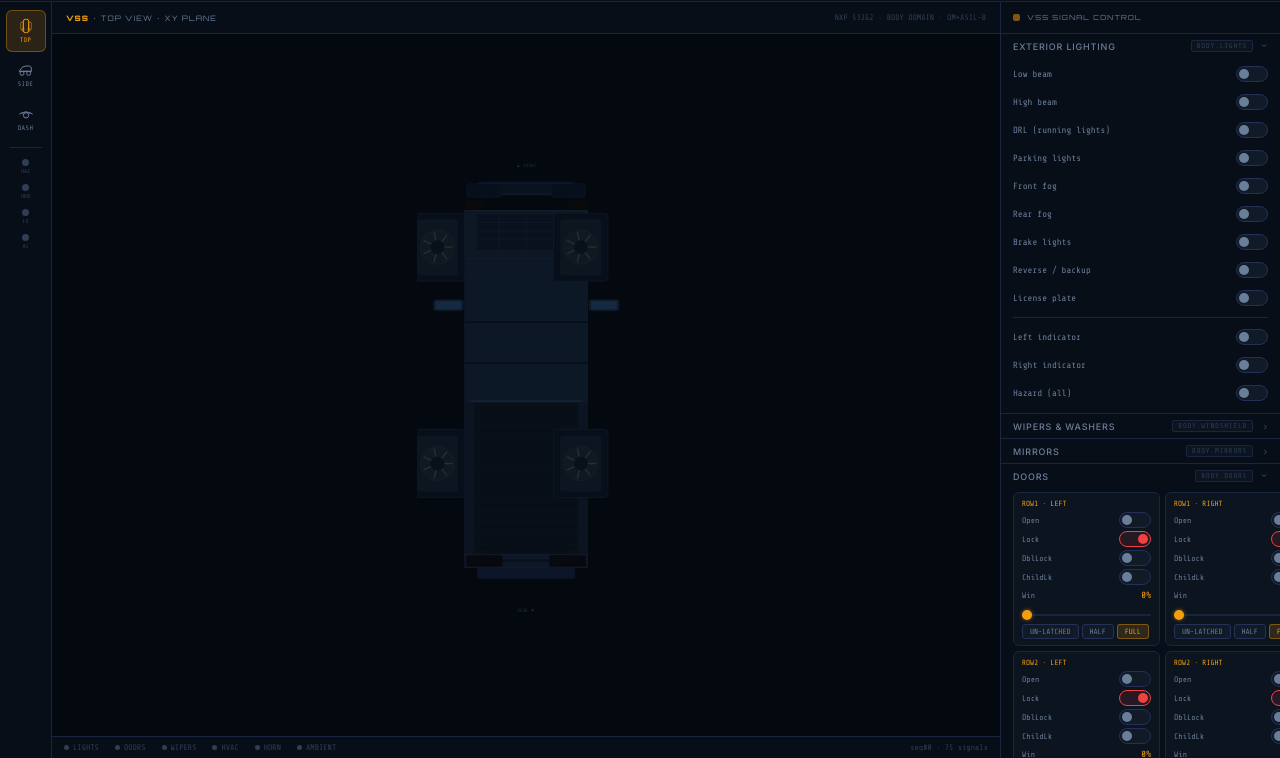
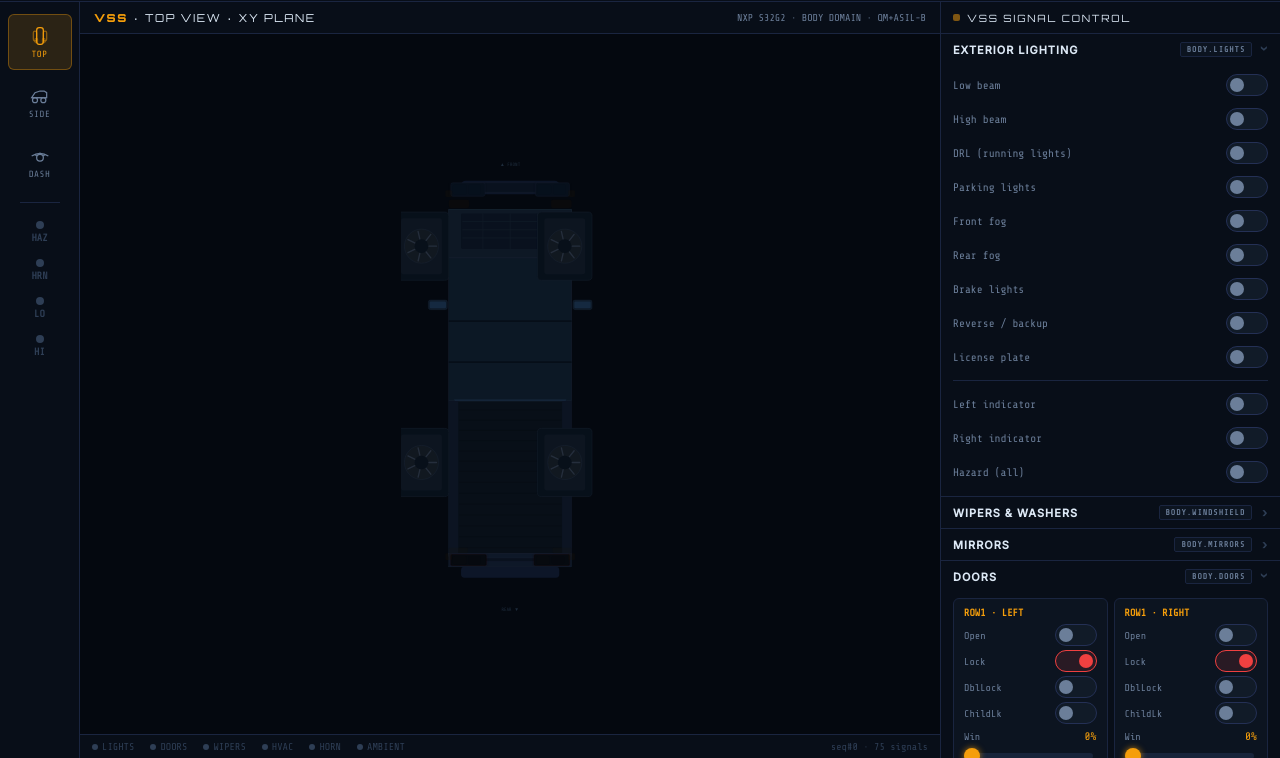
Before and after one commit to anupgadkari/covesa_vss_frontend, a plain HTML site: page vss-hmi.html in a window 1280 px wide. Shown: the part 42-800 px from the top of the page. Drawn offline with nearby package versions, Linux system fonts and the light colour scheme.

Commit message:
mirror controls fixed and position lamps added

```diff
--- a/vss-hmi.html
+++ b/vss-hmi.html
@@ -27,43 +27,43 @@ html,body{height:100%;overflow:hidden;background:var(--bg);color:var(--white);fo
 
 /* HEADER */
 .hdr{height:44px;background:var(--s1);border-bottom:1px solid var(--bdr);display:flex;align-items:center;padding:0 16px;gap:14px;flex-shrink:0;position:relative;z-index:10}
-.logo{font-family:var(--fd);font-size:11px;font-weight:900;letter-spacing:.22em;color:var(--amber);white-space:nowrap}
+.logo{font-family:var(--fd);font-size:13px;font-weight:900;letter-spacing:.22em;color:var(--amber);white-space:nowrap}
 .logo span{color:var(--muted);font-weight:400}
 .hdiv{width:1px;height:22px;background:var(--bdr2)}
-.hchip{display:flex;align-items:center;gap:5px;font-family:var(--fm);font-size:9px;padding:2px 8px;border-radius:3px;border:1px solid var(--bdr2);background:var(--s2);color:var(--dim);white-space:nowrap}
+.hchip{display:flex;align-items:center;gap:5px;font-family:var(--fm);font-size:10px;padding:4px 10px;border-radius:4px;border:1px solid var(--bdr2);background:var(--s2);color:var(--dim);white-space:nowrap}
 .hchip .dot{width:5px;height:5px;border-radius:50%}
 .dot-mock{background:var(--amber);box-shadow:0 0 8px var(--amber)}
 .dot-ok{background:var(--green);box-shadow:0 0 6px var(--green)}
 .hright{margin-left:auto;display:flex;align-items:center;gap:12px}
-.clk{font-family:var(--fm);font-size:10px;color:var(--dim)}
-.sigcount{font-family:var(--fm);font-size:9px;color:var(--teal);padding:2px 7px;border:1px solid var(--teal2);border-radius:3px;background:var(--teal2)}
+.clk{font-family:var(--fm);font-size:12px;color:var(--dim)}
+.sigcount{font-family:var(--fm);font-size:10px;color:var(--teal);padding:3px 8px;border:1px solid var(--teal2);border-radius:3px;background:var(--teal2)}
 
 /* LAYOUT */
 .layout{display:flex;height:calc(100vh - 44px)}
 
 /* SIDEBAR */
-.sb{width:52px;background:var(--s1);border-right:1px solid var(--bdr);display:flex;flex-direction:column;align-items:center;padding:8px 0;gap:2px;flex-shrink:0}
-.vbtn{width:40px;height:42px;border-radius:var(--r6);border:1px solid transparent;background:transparent;cursor:pointer;display:flex;flex-direction:column;align-items:center;justify-content:center;gap:2px;color:var(--dim);font-family:var(--fm);font-size:6.5px;letter-spacing:.06em;transition:all .15s}
+.sb{width:80px;background:var(--s1);border-right:1px solid var(--bdr);display:flex;flex-direction:column;align-items:center;padding:12px 0;gap:4px;flex-shrink:0}
+.vbtn{width:64px;height:56px;border-radius:var(--r6);border:1.5px solid transparent;background:transparent;cursor:pointer;display:flex;flex-direction:column;align-items:center;justify-content:center;gap:3px;color:var(--dim);font-family:var(--fm);font-size:9px;letter-spacing:.06em;transition:all .15s;font-weight:500}
 .vbtn:hover{background:var(--s2);color:var(--white)}
 .vbtn.active{background:var(--amber2);border-color:rgba(245,158,11,.35);color:var(--amber)}
-.vbtn svg{width:16px;height:16px;stroke-width:1.5}
-.sbsep{width:32px;height:1px;background:var(--bdr);margin:5px 0}
-.sbi{width:40px;display:flex;flex-direction:column;align-items:center;gap:2px;padding:4px 0}
-.sbd{width:7px;height:7px;border-radius:50%;transition:all .25s}
-.sbl{font-family:var(--fm);font-size:5.5px;color:var(--muted);transition:color .25s}
+.vbtn svg{width:20px;height:20px;stroke-width:1.5}
+.sbsep{width:40px;height:1px;background:var(--bdr);margin:8px 0}
+.sbi{width:64px;display:flex;flex-direction:column;align-items:center;gap:3px;padding:6px 0}
+.sbd{width:8px;height:8px;border-radius:50%;transition:all .25s}
+.sbl{font-family:var(--fm);font-size:10px;color:var(--muted);transition:color .25s;font-weight:600}
 
 /* CANVAS */
 .canvas{flex:1;display:flex;flex-direction:column;min-width:0;background:var(--bg)}
 .ctbar{height:32px;background:var(--s1);border-bottom:1px solid var(--bdr);display:flex;align-items:center;padding:0 14px;gap:10px;flex-shrink:0}
-.ctlabel{font-family:var(--fd);font-size:7.5px;letter-spacing:.14em;color:var(--dim)}
+.ctlabel{font-family:var(--fd);font-size:11px;letter-spacing:.14em;color:var(--white);font-weight:500}
 .ctlabel b{color:var(--amber)}
-.ctright{margin-left:auto;font-family:var(--fm);font-size:8px;color:var(--muted)}
+.ctright{margin-left:auto;font-family:var(--fm);font-size:10px;color:var(--dim)}
 .svgwrap{flex:1;display:flex;align-items:center;justify-content:center;overflow:hidden;padding:12px}
 
 /* CONTROL PANEL */
-.cp{width:280px;flex-shrink:0;background:var(--s1);border-left:1px solid var(--bdr);display:flex;flex-direction:column;overflow:hidden}
+.cp{width:340px;flex-shrink:0;background:var(--s1);border-left:1px solid var(--bdr);display:flex;flex-direction:column;overflow:hidden}
 .cphdr{height:32px;display:flex;align-items:center;padding:0 12px;gap:7px;border-bottom:1px solid var(--bdr);flex-shrink:0}
-.cptitle{font-family:var(--fd);font-size:7px;letter-spacing:.18em;color:var(--dim)}
+.cptitle{font-family:var(--fd);font-size:10px;letter-spacing:.18em;color:var(--white);font-weight:500}
 .cpscroll{flex:1;overflow-y:auto;scrollbar-width:thin;scrollbar-color:var(--bdr2) transparent}
 .cpscroll::-webkit-scrollbar{width:3px}
 .cpscroll::-webkit-scrollbar-track{background:transparent}
@@ -71,52 +71,52 @@ html,body{height:100%;overflow:hidden;background:var(--bg);color:var(--white);fo
 
 /* SIGNAL GROUPS */
 .sg{border-bottom:1px solid var(--bdr)}
-.sghdr{padding:6px 12px;display:flex;align-items:center;gap:6px;cursor:pointer;user-select:none;font-size:9px;font-weight:500;color:var(--dim);text-transform:uppercase;letter-spacing:.09em;transition:color .13s}
-.sghdr:hover{color:var(--white)}
+.sghdr{padding:8px 12px;display:flex;align-items:center;gap:6px;cursor:pointer;user-select:none;font-size:11px;font-weight:600;color:var(--white);text-transform:uppercase;letter-spacing:.09em;transition:color .13s}
+.sghdr:hover{color:var(--amber)}
 .sghdr.lit{color:var(--amber)}
-.vsstag{font-family:var(--fm);font-size:7px;color:var(--muted);background:var(--s2);padding:1px 5px;border-radius:2px;margin-left:auto;border:1px solid var(--bdr)}
-.chv{color:var(--muted);transition:transform .13s;font-size:10px;margin-left:4px}
+.vsstag{font-family:var(--fm);font-size:8px;color:var(--dim);background:var(--s2);padding:2px 6px;border-radius:2px;margin-left:auto;border:1px solid var(--bdr)}
+.chv{color:var(--muted);transition:transform .13s;font-size:12px;margin-left:4px}
 .chv.o{transform:rotate(90deg)}
-.sgbody{padding:4px 12px 8px;display:flex;flex-direction:column;gap:4px}
+.sgbody{padding:6px 12px 10px;display:flex;flex-direction:column;gap:6px}
 
 /* CONTROLS */
-.cr{display:flex;align-items:center;gap:6px;min-height:24px}
-.cn{font-family:var(--fm);font-size:9px;color:var(--dim);flex:1;min-width:0;overflow:hidden;text-overflow:ellipsis;white-space:nowrap;transition:color .13s}
+.cr{display:flex;align-items:center;gap:6px;min-height:28px}
+.cn{font-family:var(--fm);font-size:11px;color:var(--dim);flex:1;min-width:0;overflow:hidden;text-overflow:ellipsis;white-space:nowrap;transition:color .13s}
 .cn.on{color:var(--white)}
 /* Toggle */
-.tog{width:32px;height:16px;border-radius:8px;border:1px solid var(--bdr2);background:var(--s3);cursor:pointer;position:relative;transition:all .16s;flex-shrink:0}
+.tog{width:42px;height:22px;border-radius:11px;border:1.5px solid var(--bdr2);background:var(--s3);cursor:pointer;position:relative;transition:all .16s;flex-shrink:0}
 .tog.on{border-color:var(--green)}.tog.on.a{border-color:var(--amber)}.tog.on.r{border-color:var(--red)}.tog.on.b{border-color:var(--blue)}.tog.on.t{border-color:var(--teal)}.tog.on.v{border-color:var(--violet)}
 .tog.on{background:var(--green2)}.tog.on.a{background:var(--amber2)}.tog.on.r{background:var(--red2)}.tog.on.b{background:var(--blue2)}.tog.on.t{background:var(--teal2)}.tog.on.v{background:var(--violet2)}
-.knob{position:absolute;width:10px;height:10px;border-radius:50%;background:var(--dim);top:2px;left:2px;transition:transform .16s,background .16s}
-.tog.on .knob{transform:translateX(16px);background:var(--green)}
+.knob{position:absolute;width:14px;height:14px;border-radius:50%;background:var(--dim);top:3px;left:3px;transition:transform .16s,background .16s}
+.tog.on .knob{transform:translateX(20px);background:var(--green)}
 .tog.on.a .knob{background:var(--amber)}.tog.on.r .knob{background:var(--red)}.tog.on.b .knob{background:var(--blue)}.tog.on.t .knob{background:var(--teal)}.tog.on.v .knob{background:var(--violet)}
 /* Slider */
-.slrow{display:flex;flex-direction:column;gap:2px}
+.slrow{display:flex;flex-direction:column;gap:4px}
 .slhdr{display:flex;justify-content:space-between;align-items:center}
-.slr{flex:1;height:2px;-webkit-appearance:none;background:var(--s4);border-radius:2px;outline:none;cursor:pointer;margin-top:3px}
-.slr::-webkit-slider-thumb{-webkit-appearance:none;width:10px;height:10px;border-radius:50%;background:var(--amber);cursor:pointer;box-shadow:0 0 4px rgba(245,158,11,.5)}
-.sv{font-family:var(--fm);font-size:9px;color:var(--amber);min-width:30px;text-align:right}
+.slr{flex:1;height:6px;-webkit-appearance:none;background:var(--s4);border-radius:4px;outline:none;cursor:pointer;margin-top:4px}
+.slr::-webkit-slider-thumb{-webkit-appearance:none;width:16px;height:16px;border-radius:50%;background:var(--amber);cursor:pointer;box-shadow:0 0 6px rgba(245,158,11,.7)}
+.sv{font-family:var(--fm);font-size:11px;color:var(--amber);min-width:35px;text-align:right;font-weight:500}
 /* Select */
-.sel{flex:1;background:var(--s3);border:1px solid var(--bdr2);border-radius:var(--r4);color:var(--white);font-family:var(--fm);font-size:8.5px;padding:2px 5px;outline:none;cursor:pointer}
+.sel{flex:1;background:var(--s3);border:1px solid var(--bdr2);border-radius:var(--r4);color:var(--white);font-family:var(--fm);font-size:10px;padding:4px 6px;outline:none;cursor:pointer}
 .sel:focus{border-color:var(--amber)}
 /* Door card grid */
-.dcgrid{display:grid;grid-template-columns:1fr 1fr;gap:5px}
-.dcard{background:var(--s2);border-radius:var(--r6);padding:6px 8px;border:1px solid var(--bdr);display:flex;flex-direction:column;gap:3px}
-.dctitle{font-family:var(--fm);font-size:7.5px;color:var(--amber);margin-bottom:1px}
+.dcgrid{display:grid;grid-template-columns:1fr 1fr;gap:6px}
+.dcard{background:var(--s2);border-radius:var(--r6);padding:8px 10px;border:1px solid var(--bdr);display:flex;flex-direction:column;gap:4px}
+.dctitle{font-family:var(--fm);font-size:10px;color:var(--amber);margin-bottom:2px;font-weight:600}
 .dcr{display:flex;align-items:center;justify-content:space-between;gap:4px}
-.dcl{font-family:var(--fm);font-size:8px;color:var(--dim)}
+.dcl{font-family:var(--fm);font-size:10px;color:var(--dim)}
 /* Div */
 .hdiv2{height:1px;background:var(--bdr);margin:3px 0}
 /* Enum buttons */
-.ebrow{display:flex;gap:3px;flex-wrap:wrap}
-.eb{padding:2px 7px;border-radius:3px;font-family:var(--fm);font-size:7.5px;border:1px solid var(--bdr2);background:var(--s3);color:var(--dim);cursor:pointer;transition:all .13s}
-.eb:hover{color:var(--white)}
+.ebrow{display:flex;gap:4px;flex-wrap:wrap}
+.eb{padding:4px 8px;border-radius:4px;font-family:var(--fm);font-size:9px;border:1px solid var(--bdr2);background:var(--s3);color:var(--dim);cursor:pointer;transition:all .13s}
+.eb:hover{color:var(--white);border-color:var(--white)}
 .eb.on{background:var(--amber2);border-color:rgba(245,158,11,.4);color:var(--amber)}
 
 /* STATUS BAR */
-.stbar{height:22px;background:var(--s1);border-top:1px solid var(--bdr);display:flex;align-items:center;padding:0 12px;gap:16px;flex-shrink:0}
-.sti{display:flex;align-items:center;gap:4px;font-family:var(--fm);font-size:8px;color:var(--muted)}
-.stid{width:5px;height:5px;border-radius:50%}
+.stbar{height:24px;background:var(--s1);border-top:1px solid var(--bdr);display:flex;align-items:center;padding:0 12px;gap:16px;flex-shrink:0}
+.sti{display:flex;align-items:center;gap:4px;font-family:var(--fm);font-size:10px;color:var(--muted)}
+.stid{width:6px;height:6px;border-radius:50%}
 
 /* ANIMATIONS */
 @keyframes blink{0%,49%{opacity:1}50%,100%{opacity:.1}}
@@ -328,7 +328,9 @@ function TopView({s}){
     {/* front indicators */}
     <rect x="70" y="70" width="30" height="12" rx="3" fill={li?'#F59E0B':'#1A1208'} opacity={li?1:.3} className={li?'blink':''}/>
     <rect x="220" y="70" width="30" height="12" rx="3" fill={ri?'#F59E0B':'#1A1208'} opacity={ri?1:.3} className={ri?'blink':''}/>
-    {/* front fog */}
+    {/* front position/parking lamps */}
+    <rect x="65" y="56" width="10" height="10" rx="2" fill={park?'#F59E0B':'#1A1208'} opacity={park?1:.25}/>
+    <rect x="245" y="56" width="10" height="10" rx="2" fill={park?'#F59E0B':'#1A1208'} opacity={park?1:.25}/>
     {ffog&&<><rect x="93" y="70" width="26" height="12" rx="3" fill="#BAD6FE" opacity=".85"/>
     <rect x="201" y="70" width="26" height="12" rx="3" fill="#BAD6FE" opacity=".85"/></>}
     {/* hood */}
@@ -394,6 +396,9 @@ function TopView({s}){
     {/* rear indicators */}
     <rect x="70" y="580" width="28" height="8" rx="2" fill={li?'#F59E0B':'#1A1208'} className={li?'blink':''} opacity={li?1:.2}/>
     <rect x="222" y="580" width="28" height="8" rx="2" fill={ri?'#F59E0B':'#1A1208'} className={ri?'blink':''} opacity={ri?1:.2}/>
+    {/* rear position/parking lamps */}
+    <rect x="65" y="588" width="10" height="10" rx="2" fill={park?'#F59E0B':'#1A1208'} opacity={park?1:.25}/>
+    <rect x="245" y="588" width="10" height="10" rx="2" fill={park?'#F59E0B':'#1A1208'} opacity={park?1:.25}/>
     {/* wheels */}
     {[[30,138,50],[240,138,50],[30,455,50],[240,455,50]].map(([cx,cy,r],i)=>(
       <g key={i}>
@@ -405,12 +410,12 @@ function TopView({s}){
       </g>
     ))}
     {/* mirrors */}
-    {!mlf?<g><rect x="24" y="215" width="44" height="16" rx="4" fill="#0F1A28" stroke="#1A2838" strokeWidth=".5"/>
-      <rect x="27" y="217" width="38" height="12" rx="2" fill="#18304A" opacity=".7"/></g>
-      :<rect x="65" y="217" width="7" height="12" rx="2" fill="#0F1A28"/>}
-    {!mrf?<g><rect x="252" y="215" width="44" height="16" rx="4" fill="#0F1A28" stroke="#1A2838" strokeWidth=".5"/>
-      <rect x="255" y="217" width="38" height="12" rx="2" fill="#18304A" opacity=".7"/></g>
-      :<rect x="248" y="217" width="7" height="12" rx="2" fill="#0F1A28"/>}
+    {!mlf?<g><rect x="40" y="217" width="28" height="14" rx="3" fill="#0F1A28" stroke="#1A2838" strokeWidth=".5"/>
+      <rect x="42" y="219" width="24" height="10" rx="2" fill="#18304A" opacity=".7"/></g>
+      :<rect x="68" y="219" width="5" height="10" rx="2" fill="#0F1A28"/>}
+    {!mrf?<g><rect x="252" y="217" width="28" height="14" rx="3" fill="#0F1A28" stroke="#1A2838" strokeWidth=".5"/>
+      <rect x="254" y="219" width="24" height="10" rx="2" fill="#18304A" opacity=".7"/></g>
+      :<rect x="247" y="219" width="5" height="10" rx="2" fill="#0F1A28"/>}
     {/* mirror heat indicators */}
     {s['Body.Mirrors.Left.IsHeatingOn']&&<circle cx="46" cy="223" r="3" fill="#FF4040" opacity=".7" className="pulse"/>}
     {s['Body.Mirrors.Right.IsHeatingOn']&&<circle cx="274" cy="223" r="3" fill="#FF4040" opacity=".7" className="pulse"/>}
@@ -817,9 +822,9 @@ function App(){
         {/* live indicators */}
         {[
           {k:'Body.Lights.Hazard.IsSignaling',c:'var(--amber)',l:'HAZ'},
-          {k:'Body.Horn.IsActive',c:'var(--red)',l:'HRN'},
-          {k:'Body.Lights.Beam.Low.IsOn',c:'var(--green)',l:'LO'},
-          {k:'Body.Lights.Beam.High.IsOn',c:'var(--blue)',l:'HI'},
+          {k:'Body.Horn.IsActive',c:'var(--amber)',l:'HRN'},
+          {k:'Body.Lights.Beam.Low.IsOn',c:'var(--amber)',l:'LO'},
+          {k:'Body.Lights.Beam.High.IsOn',c:'var(--amber)',l:'HI'},
         ].map(({k,c,l})=>(
           <div key={k} className="sbi">
             <div className="sbd" style={{background:s[k]?c:'var(--muted)',boxShadow:s[k]?`0 0 8px ${c}`:''}}/>
@@ -851,7 +856,7 @@ function App(){
               <span style={{color:active?c:''}}>{label}</span>
             </div>
           ))}
-          <div style={{marginLeft:'auto',fontFamily:'var(--fm)',fontSize:'8px',color:'var(--muted)'}}>
+          <div style={{marginLeft:'auto',fontFamily:'var(--fm)',fontSize:'10px',color:'var(--muted)'}}>
             seq#{seq.current} · {Object.keys(INIT_STATE).length} signals
           </div>
         </div>
```
